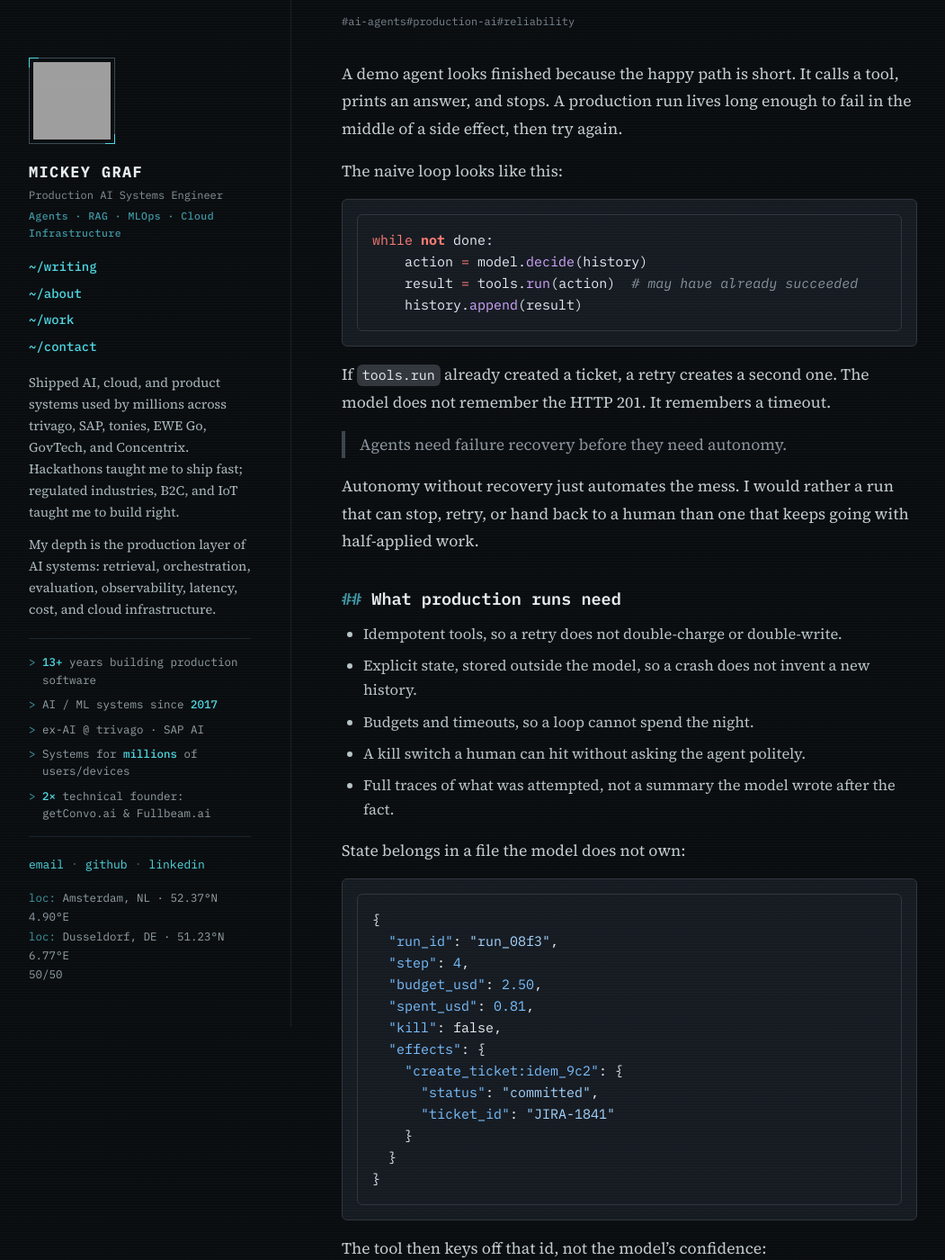
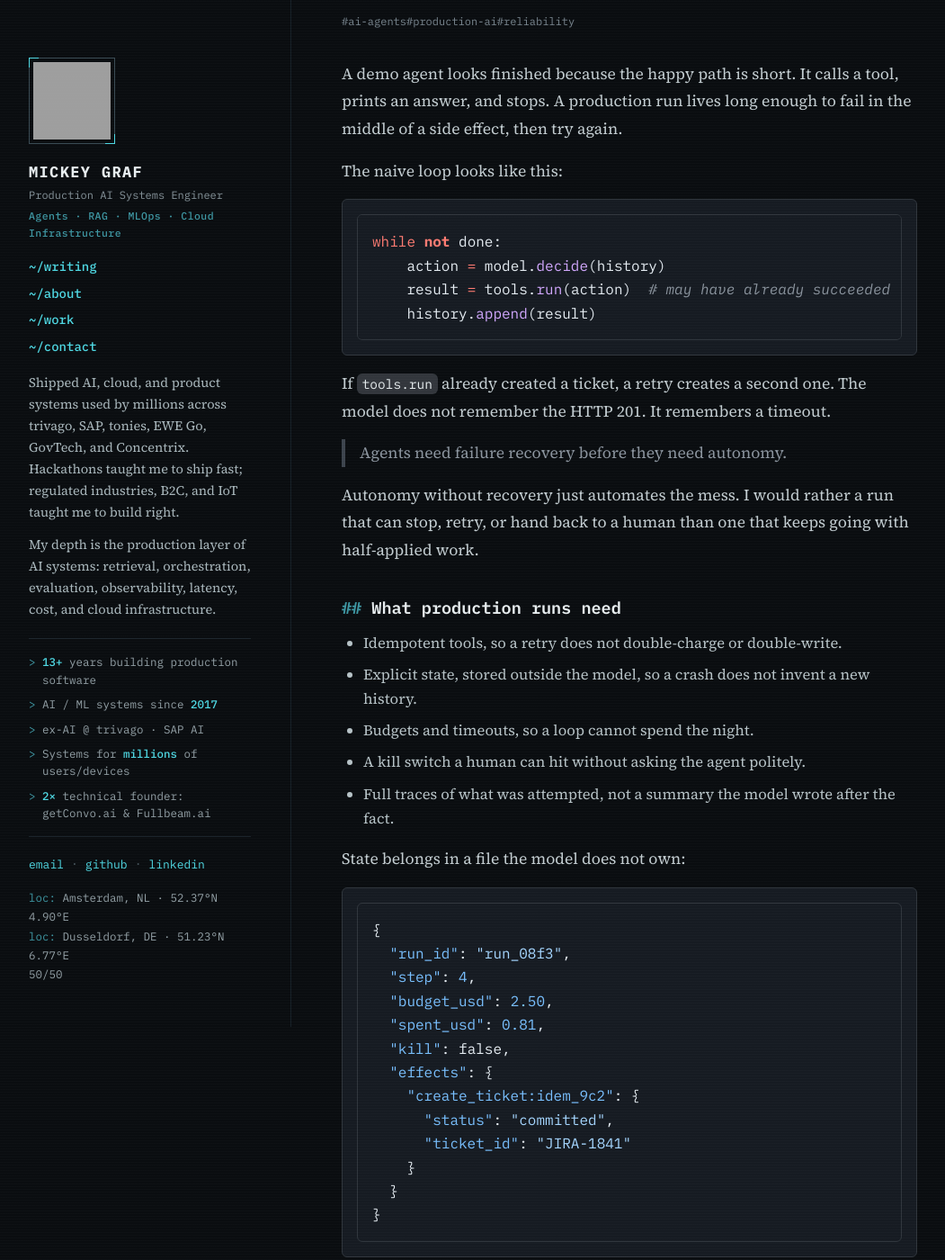
Before and after one commit to mikigraf/mikigraf.github.io, a Jekyll site: the page built from _posts/2026-07-02-agents-not-the-demo.md, in a window 1280 px wide and 1400 px high, scrolled down 226 px. Shown: the whole window at 90% size, without its empty margins (114-1165 px from the left). Built offline with Jekyll 4.4.1, drawn with Linux system fonts in a browser that asks for light colours; grey boxes are pictures that could not be loaded.

Commit message:
Fix mobile nav cascade; 16px GitHub fences; quotes not italic

```diff
--- a/_layouts/default.html
+++ b/_layouts/default.html
@@ -7,8 +7,8 @@
   <link rel="preconnect" href="https://fonts.googleapis.com">
   <link rel="preconnect" href="https://fonts.gstatic.com" crossorigin>
   <link href="https://fonts.googleapis.com/css2?family=IBM+Plex+Mono:ital,wght@0,400;0,500;0,600;0,700;1,400&family=Source+Serif+4:ital,opsz,wght@0,8..60,400;0,8..60,600;1,8..60,400&display=swap" rel="stylesheet">
-  <link rel="stylesheet" href="{{ '/assets/style.css' | relative_url }}">
-  <link rel="stylesheet" href="{{ '/assets/syntax.css' | relative_url }}">
+  <link rel="stylesheet" href="{{ '/assets/style.css' | relative_url }}?v={{ site.time | date: '%s' }}">
+  <link rel="stylesheet" href="{{ '/assets/syntax.css' | relative_url }}?v={{ site.time | date: '%s' }}">
   <link rel="icon" href="{{ '/assets/favicon.svg' | relative_url }}" type="image/svg+xml">
   {% seo %}
   {% feed_meta %}
@@ -18,7 +18,7 @@
 
   <header class="mhead">
     <div class="mhead-row">
-      <div class="mhead-photo">
+      <div class="mhead-photo headshot">
         <img src="https://avatars.githubusercontent.com/u/6236892?v=4" alt="Mickey Graf" width="44" height="44">
       </div>
       <div>
--- a/assets/style.css
+++ b/assets/style.css
@@ -1,3 +1,4 @@
+/* Mickey Graf — ported from working HTML mock (v3 serious cyberpunk) */
 :root {
   --bg: #0A0D10;
   --text: #C3CDD1;
@@ -36,8 +37,6 @@
     --mg-monly: block;
     --mg-mainpad: 26px 0 88px;
   }
-  .mhead { display: block; }
-  .sidebar { display: none; }
 }
 * { box-sizing: border-box; }
 html, body { margin: 0; background: var(--bg); color: var(--text); -webkit-font-smoothing: antialiased; }
@@ -48,12 +47,18 @@ a:focus { outline: 2px solid var(--cyan); outline-offset: 2px; }
   position: fixed; inset: 0; pointer-events: none; z-index: 40;
   background: repeating-linear-gradient(0deg, rgba(232,238,240,0.02) 0px, rgba(232,238,240,0.02) 1px, transparent 1px, transparent 3px);
 }
-.mhead { display: none; border-bottom: 1px solid var(--border); }
+
+/* Mobile header */
+.mhead { display: var(--mg-mhead); border-bottom: 1px solid var(--border); }
 .mhead-row { display: flex; align-items: center; gap: 14px; padding: 18px 20px 0; }
 .mhead-photo {
   width: 52px; height: 52px; flex: none; padding: 3px; border: 1px solid var(--photo-border);
 }
 .mhead-photo img { width: 44px; height: 44px; object-fit: cover; display: block; filter: grayscale(1); }
+.mhead-photo.headshot { width: 52px; height: 52px; padding: 3px; }
+.mhead-photo.headshot img { width: 44px; height: 44px; }
+.mhead-photo.headshot::before,
+.mhead-photo.headshot::after { width: 8px; height: 8px; }
 .mhead-name {
   font: 700 15px/1.3 var(--mono); text-transform: uppercase; letter-spacing: 0.07em; color: var(--head);
 }
@@ -64,12 +69,15 @@ a:focus { outline: 2px solid var(--cyan); outline-offset: 2px; }
   font: 500 13px/1.5 var(--mono); color: var(--cyan); padding: 1px 3px; margin: 0 -3px;
 }
 .mhead nav a:hover { background: var(--cyan); color: var(--bg); }
+
 .shell {
   display: flex; align-items: flex-start; justify-content: center;
   gap: 56px; max-width: 1120px; margin: 0 auto; padding: 0 24px;
 }
+
+/* Sidebar */
 .sidebar {
-  display: block; width: 292px; flex: none;
+  display: var(--mg-side); width: 292px; flex: none;
   position: sticky; top: 0; max-height: 100vh; overflow-y: auto;
   scrollbar-width: thin; scrollbar-color: #1B242B transparent;
   padding: 64px 44px 48px 0; border-right: 1px solid var(--border);
@@ -122,7 +130,9 @@ a:focus { outline: 2px solid var(--cyan); outline-offset: 2px; }
   margin: 14px 0 0; font: 400 12.5px/1.7 var(--mono); color: var(--stat);
 }
 .side-geo .k { color: var(--cyan-dim); }
+
 main { flex: 0 1 640px; min-width: 0; padding: var(--mg-mainpad); }
+
 .page-title {
   margin: 0; font: 700 30px/1.25 var(--mono); letter-spacing: -0.01em; color: var(--head);
 }
@@ -134,6 +144,7 @@ main { flex: 0 1 640px; min-width: 0; padding: var(--mg-mainpad); }
 .lede {
   margin: 12px 0 28px; font: 400 16.5px/1.65 var(--serif); color: var(--muted); text-wrap: pretty;
 }
+
 .post-tease { padding: 24px 0; border-top: 1px solid var(--rule); }
 .post-date { font: 500 12.5px/1.5 var(--mono); letter-spacing: 0.02em; color: var(--cyan); }
 .post-tease h2 {
@@ -145,6 +156,7 @@ main { flex: 0 1 640px; min-width: 0; padding: var(--mg-mainpad); }
   margin: 0 0 10px; font: 400 16px/1.65 var(--serif); color: var(--body-dim); text-wrap: pretty;
 }
 .post-tags { font: 400 12px/1.5 var(--mono); color: var(--tag); }
+
 .back {
   font: 500 13px/1.5 var(--mono); color: var(--cyan); padding: 1px 4px; margin: 0 -4px;
 }
@@ -154,6 +166,7 @@ main { flex: 0 1 640px; min-width: 0; padding: var(--mg-mainpad); }
 }
 .post-meta { margin: 36px 0 0; }
 .post-tags-block { margin: 0 0 34px; }
+
 .prose p { margin: 0 0 16px; font: 400 17.5px/1.75 var(--serif); color: var(--text); }
 .prose h2 {
   margin: 36px 0 12px; font: 600 18.5px/1.4 var(--mono); color: var(--head);
@@ -168,35 +181,48 @@ main { flex: 0 1 640px; min-width: 0; padding: var(--mg-mainpad); }
 .prose em { font-style: italic; }
 .prose a { color: var(--cyan); text-decoration: underline; text-underline-offset: 3px; text-decoration-color: #2E7E88; }
 .prose a:hover { background: var(--cyan); color: var(--bg); text-decoration: none; }
+
+/* GitHub-style blockquotes: left rule, not italic */
 .prose blockquote {
   margin: 0 0 16px; padding: 0 1em;
   color: #8b949e; border-left: 0.25em solid #3d444d;
+  font-style: normal;
 }
-.prose blockquote p { margin: 0 0 8px; font: 400 17.5px/1.75 var(--serif); color: inherit; font-style: normal; }
+.prose blockquote p {
+  margin: 0 0 8px; font: 400 17.5px/1.75 var(--serif);
+  color: inherit; font-style: normal;
+}
 .prose blockquote p:last-child { margin-bottom: 0; }
+
+/* GitHub-style inline code */
 .prose code, .prose tt {
-  font: 400 15px/1.5 var(--mono);
+  font: 400 14.5px/1.5 var(--mono);
   padding: 0.15em 0.4em; margin: 0;
   white-space: break-spaces;
   background: rgba(110, 118, 129, 0.4);
-  border-radius: 6px; color: var(--head);
-  border: 0;
+  border-radius: 6px; color: var(--head); border: 0;
 }
 .prose pre, .prose .highlight, .prose .highlighter-rouge .highlight {
-  margin: 0 0 16px; padding: 16px;
-  overflow: auto; line-height: 1.6;
+  margin: 0 0 16px; padding: 16px; overflow: auto; line-height: 1.65;
   background: #161b22; border: 1px solid #30363d; border-radius: 6px;
 }
-.prose pre { font: 400 15px/1.6 var(--mono); color: #e6edf3; }
+.prose pre { font: 400 16px/1.65 var(--mono); color: #e6edf3; }
 .prose pre code, .prose .highlight pre, .prose .highlight code,
 .prose .highlighter-rouge pre, .prose .highlighter-rouge code {
   background: transparent; border: 0; padding: 0; margin: 0;
-  font: 400 15px/1.6 var(--mono); color: inherit; white-space: pre; border-radius: 0;
+  font: 400 16px/1.65 var(--mono); color: inherit; white-space: pre; border-radius: 0;
 }
 .prose .highlight { padding: 16px; }
 .prose .highlight pre { margin: 0; padding: 0; border: 0; background: none; overflow: visible; }
 .prose .highlighter-rouge { margin: 0 0 16px; }
 .prose .highlighter-rouge .highlight { margin: 0; }
+.prose table { border-collapse: collapse; margin: 0 0 16px; width: 100%; }
+.prose th, .prose td {
+  border: 1px solid #30363d; padding: 6px 13px;
+  font: 400 15px/1.5 var(--serif);
+}
+.prose th { background: #161b22; color: var(--head); font-weight: 600; }
+
 .work-item { padding: 22px 0 8px; border-top: 1px solid var(--rule); }
 .work-item h2 { margin: 0 0 8px; font: 600 16.5px/1.5 var(--mono); color: var(--head); }
 .work-item h2 a { color: inherit; }
@@ -215,10 +241,12 @@ main { flex: 0 1 640px; min-width: 0; padding: var(--mg-mainpad); }
 .quest-title a:hover { background: var(--cyan); color: var(--bg); }
 .quest-title .sub { font-weight: 400; font-size: 12px; color: var(--tag); }
 .quest p { margin: 4px 0 0; font: 400 15px/1.65 var(--serif); color: var(--body-dim); }
+
 .cd {
   font: 500 13.5px/1.5 var(--mono); color: var(--cyan); padding: 1px 4px; margin: 0 -4px;
 }
 .cd:hover { background: var(--cyan); color: var(--bg); }
+
 .author { margin: 42px 0 0; padding: 20px 0 0; border-top: 1px solid var(--rule); }
 .author-label { font: 400 12px/1.5 var(--mono); color: var(--link-muted); }
 .author p { margin: 10px 0 0; font: 400 15px/1.7 var(--serif); color: var(--body-dim); text-wrap: pretty; }
@@ -228,6 +256,7 @@ main { flex: 0 1 640px; min-width: 0; padding: var(--mg-mainpad); }
 .author a:hover { background: var(--cyan); color: var(--bg); }
 .author a.mail { font: 400 15px var(--serif); text-decoration: underline; text-underline-offset: 3px; text-decoration-color: #2E7E88; padding: 0; margin: 0; }
 .author a.mail:hover { text-decoration: none; }
+
 .contact-links {
   margin: 32px 0 0; padding: 20px 0 0; border-top: 1px solid var(--rule);
   display: flex; flex-wrap: wrap; gap: 6px 10px;
@@ -235,6 +264,7 @@ main { flex: 0 1 640px; min-width: 0; padding: var(--mg-mainpad); }
 }
 .contact-links a { color: var(--cyan); padding: 1px 3px; margin: 0 -3px; }
 .contact-links a:hover { background: var(--cyan); color: var(--bg); }
+
 .page-title.spaced { margin: 0 0 24px; }
 .about-list { margin: 0 0 24px; padding-left: 22px; }
 .about-list li { margin: 0 0 7px; font: 400 16px/1.65 var(--serif); color: var(--list); }
```
